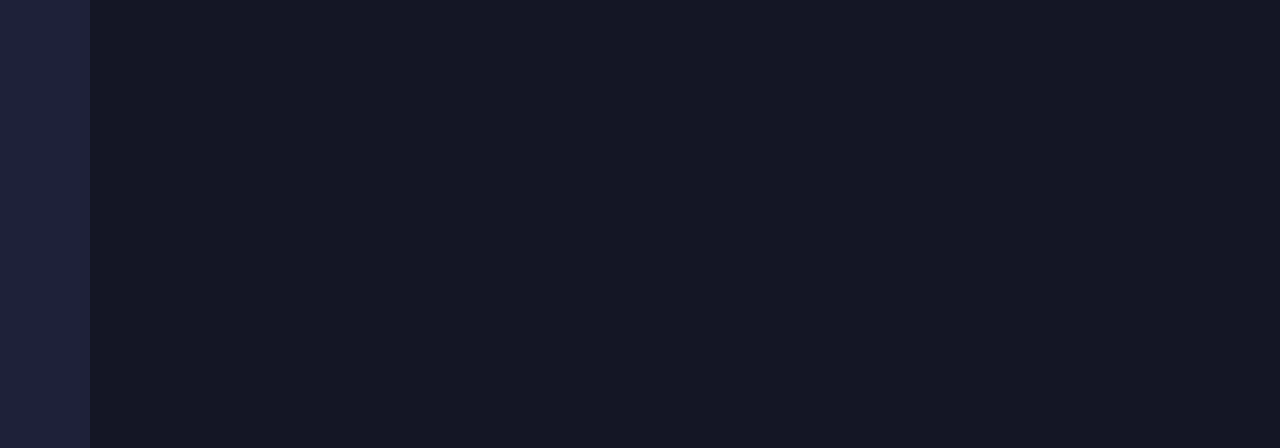
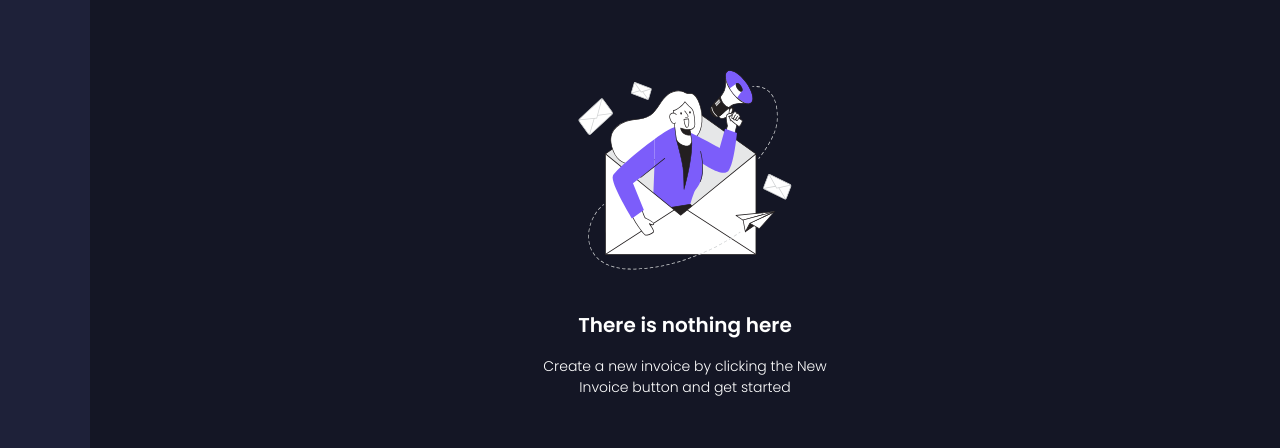
Before and after one commit to bohdanmoroziuk/invoice-app, a Vue app: page / in a window 1280 px wide. Shown: the part 222-670 px from the top of the page. Built offline with nearby package versions, Linux system fonts and the light colour scheme; no server answers; the database is empty.

Commit message:
feat: add no invoice fallback

```diff
--- a/src/store/modules/invoices/getters.js
+++ b/src/store/modules/invoices/getters.js
@@ -0,0 +1,3 @@
+export default {
+  hasInvoices: (state) => state.invoices.length > 0,
+};
--- a/src/views/Home.vue
+++ b/src/views/Home.vue
@@ -25,18 +25,23 @@
       </div>
     </header>
 
-    <main>
+    <main v-if="hasInvoices">
       <invoice-card
         v-for="invoice of invoices"
         :key="invoice.invoiceId"
         :invoice="invoice"
       />
     </main>
+    <div v-else class="empty flex flex-column">
+      <img src="@/assets/images/illustration-empty.svg" alt="">
+      <h3>There is nothing here</h3>
+      <p>Create a new invoice by clicking the New Invoice button and get started</p>
+    </div>
   </div>
 </template>
 
 <script>
-import { mapState, mapMutations } from 'vuex';
+import { mapState, mapGetters, mapMutations } from 'vuex';
 
 import InvoiceCard from '@/components/InvoiceCard.vue';
 
@@ -49,6 +54,7 @@ export default {
   },
   computed: {
     ...mapState('invoices', ['invoices']),
+    ...mapGetters('invoices', ['hasInvoices']),
   },
   methods: {
     ...mapMutations('invoices', ['openModal']),
@@ -141,5 +147,28 @@ export default {
       }
     }
   }
+
+  .empty {
+    margin-top: 160px;
+    align-items: center;
+
+    img {
+      width: 214px;
+      height: 200px;
+    }
+
+    h3 {
+      font-size: 20px;
+      margin-top: 40px;
+    }
+
+    p {
+      text-align: center;
+      max-width: 300px;
+      font-size: 14px;
+      font-weight: 300;
+      margin-top: 16px;
+    }
+  }
 }
 </style>
```
